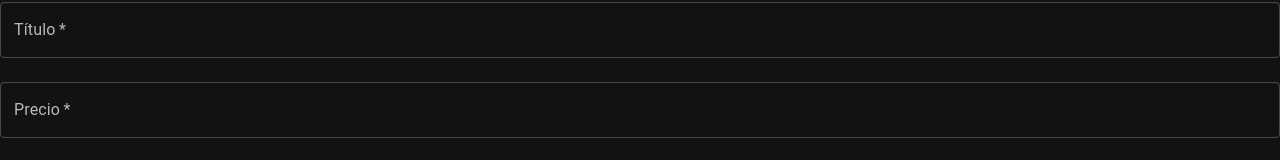
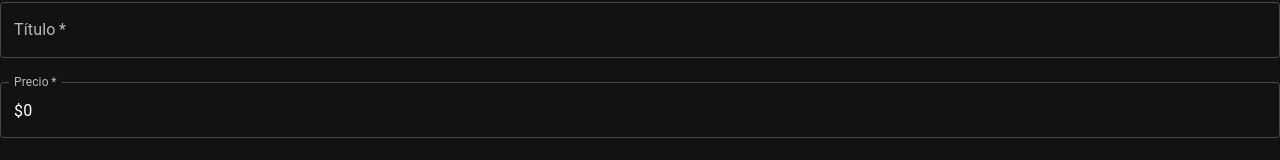
Before and after one commit to javibiyu/alkemy-react-n-2, a React (Vite) app: page /nuevoproducto in a window 1280 px wide. Shown: the part 163-323 px from the top of the page. Built offline with nearby package versions, Linux system fonts and the light colour scheme.

Commit message:
agrego un notificacion al agregar un producto

```diff
--- a/src/components/productos/agregarProducto/AgregarProducto.jsx
+++ b/src/components/productos/agregarProducto/AgregarProducto.jsx
@@ -1,5 +1,12 @@
 import { useEffect, useState } from "react";
-import { TextField, Button, Box, Typography, Snackbar, Alert } from "@mui/material";
+import {
+  TextField,
+  Button,
+  Box,
+  Typography,
+  Snackbar,
+  Alert,
+} from "@mui/material";
 import { NumericFormat } from "react-number-format";
 import Loading from "../../ui/loading/Loading";
 import { BASE_URL } from "../../../constantes/urls";
@@ -8,20 +15,24 @@ import useCrudApi from "../../../hooks/useCrudApi/useCrudApi";
 const initialProducto = {
   id: 0,
   title: "",
-  price: 0.1,
+  price: 0,
   description: "",
   category: "",
-  image: "https://i.blogs.es/f7234d/imagen/1200_800.webp",
+  image: "",
 };
 
 export default function AgregarProducto({ productos }) {
-  const [producto, setProducto] = useState({});
+  const [producto, setProducto] = useState(initialProducto);
 
   const [submit, setSubmit] = useState(false);
   const [url, setUrl] = useState(null);
   const [method, setMethod] = useState(null);
   const [body, setBody] = useState(null);
-  const [notification, setNotification] = useState({ open: false, message: "", severity: "success" });
+  const [notification, setNotification] = useState({
+    open: false,
+    message: "",
+    severity: "success",
+  });
 
   const { data, loading, error } = useCrudApi(url, method, body);
 
@@ -46,7 +57,12 @@ export default function AgregarProducto({ productos }) {
   useEffect(() => {
     if (data) {
       productos(data);
-      setNotification({ open: true, message: "Producto agregado exitosamente", severity: "success" });
+      setNotification({
+        open: true,
+        message: "Producto agregado exitosamente",
+        severity: "success",
+      });
+      setProducto(initialProducto); // Reiniciar campos después de agregar
       console.log("Producto agregado:", data);
     }
   }, [data]);
```
